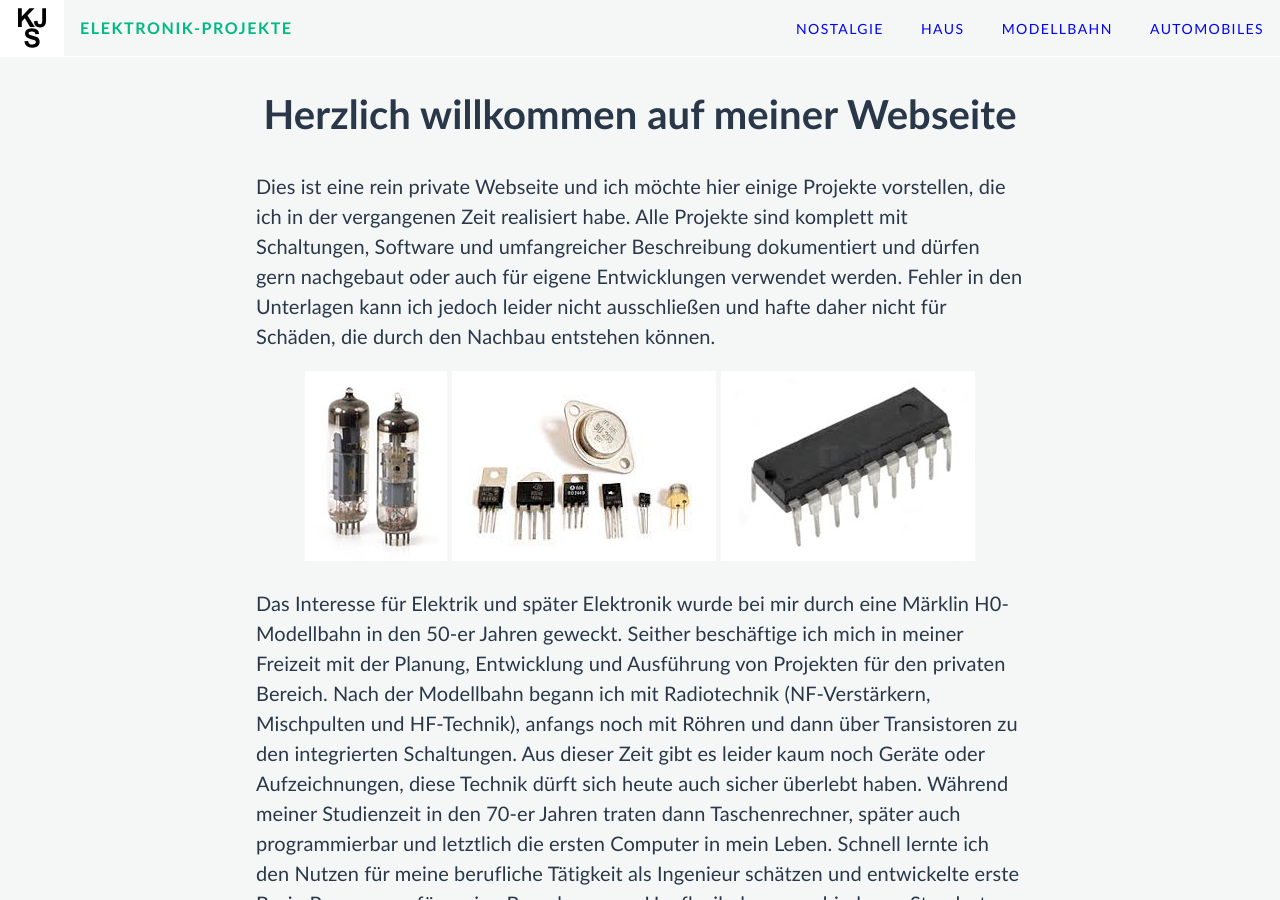
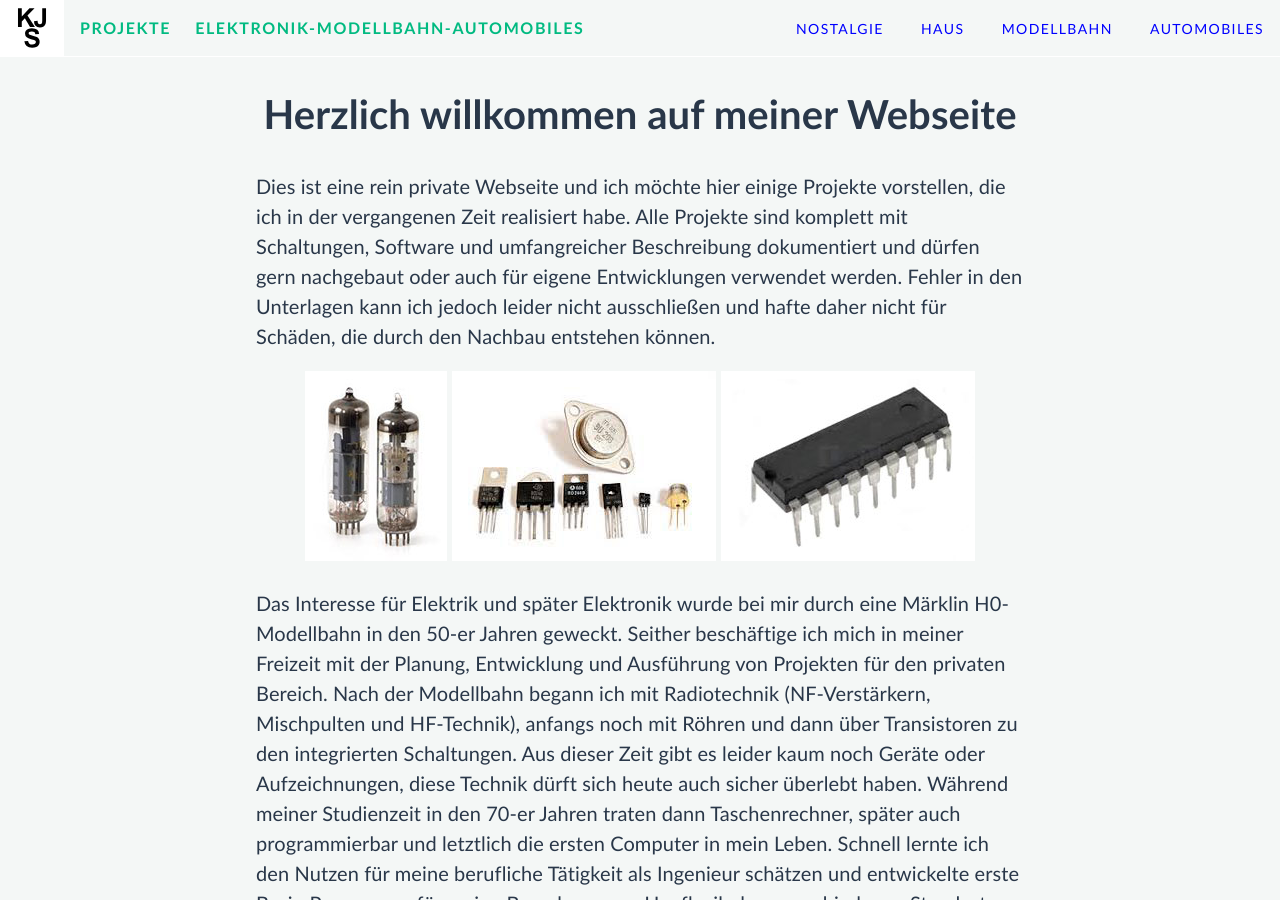
Before and after one commit to karljosefschneider/karljosefschneider.de, a Jekyll site: the page built from index.html, in a window 1280 px wide and 900 px high. Built offline with Jekyll 4.4.1, drawn with Linux system fonts in a browser that asks for light colours.

Commit message:
Update header.html

```diff
--- a/_includes/header.html
+++ b/_includes/header.html
@@ -1,7 +1,8 @@
 <header class="topbar">
   <a href="{{ site.baseurl }}/" class="logo">  <!-- zurück auf Homepage -->
     <img class="logo-img" src="{{ site.baseurl }}/img/logo-kjs.svg" alt="KJS Logo" />
-    <h1 class="logo-title">Elektronik-Projekte</h1>
+    <h1 class="logo-title">Projekte</h1>
+    <h1 class="logo-title">Elektronik-Modellbahn-Automobiles</h1>
   </a>
   <div class="navi-wrapper">
     <button type="button" id="js-trigger-button" class="navi-trigger">
```
